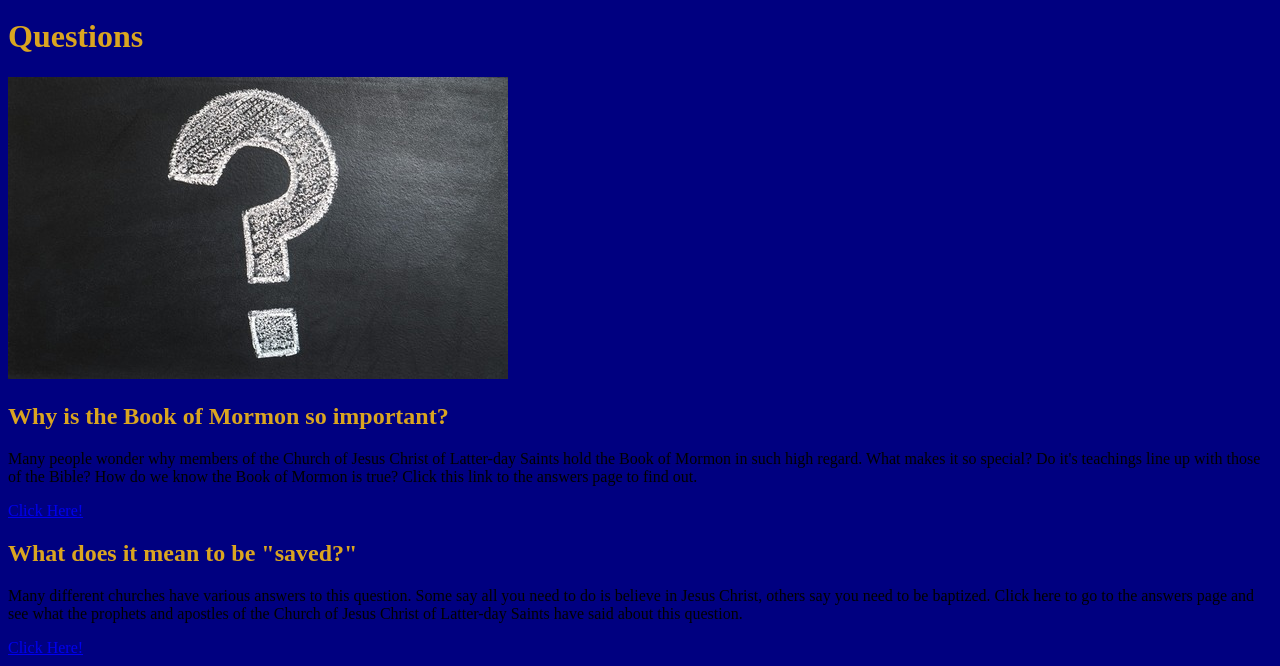
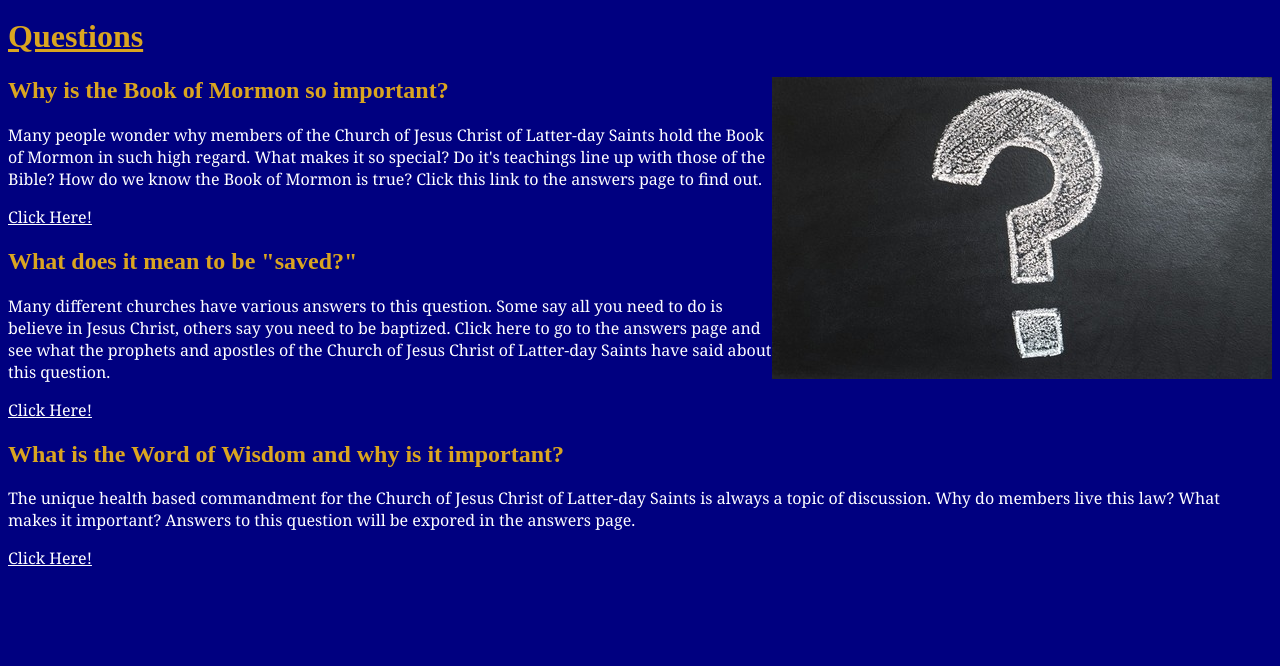
Before and after one commit to spencerallman/WDD130A, a plain HTML site: page personal_site/questions.html in a window 1280 px wide. Shown: the part 115-781 px from the top of the page. Drawn offline with Linux system fonts and the light colour scheme.

Commit message:
completetd questions page

```diff
--- a/personal_site/questions.html
+++ b/personal_site/questions.html
@@ -17,19 +17,25 @@
         </nav>
     </header>
     <main>
+        <div id="questionpage">
             <h1>Questions</h1>
                 <img src="images/question mark-min.jpg" alt="Question Mark">
+            <div id="q1">
                 <h2>Why is the Book of Mormon so important?</h2>
                 <p>Many people wonder why members of the Church of Jesus Christ of Latter-day Saints hold the Book of Mormon in such high regard. What makes it so special? Do it's teachings line up with those of the Bible? How do we know the Book of Mormon is true? Click this link to the answers page to find out.</p>
                 <a href="answers.html">Click Here!</a>
-
+            </div>
+            <div id="q2">
                 <h2>What does it mean to be "saved?"</h2>
                 <p>Many different churches have various answers to this question. Some say all you need to do is believe in Jesus Christ, others say you need to be baptized. Click here to go to the answers page and see what the prophets and apostles of the Church of Jesus Christ of Latter-day Saints have said about this question.</p>
                 <a href="answers.html">Click Here!</a>
-
+            </div>
+            <div id="q3">
                 <h2>What is the Word of Wisdom and why is it important?</h2>
                 <p>The unique health based commandment for the Church of Jesus Christ of Latter-day Saints is always a topic of discussion. Why do members live this law? What makes it important? Answers to this question will be expored in the answers page.</p>
                 <a href="answers.html">Click Here!</a>
+            </div>
+        </div>
     </main>
     <footer>
         <p>Scripture Power &copy; 2024 - Spencer Allman</p>
--- a/personal_site/styles/styles.css
+++ b/personal_site/styles/styles.css
@@ -62,6 +62,28 @@
     grid-column: 3/6;
 }
 
+#questionpage{
+    background-color: navy;
+}
+
+#questionpage img{
+    float: right;
+}
+
+#questionpage h1{
+    text-decoration: underline;
+}
+
+#questionpage a, p{
+    color: white;
+    font-family: Georgia, 'Times New Roman', Times, serif;
+
+}
+
+#questionpage a:hover{
+    color: goldenrod;
+}
+
 footer{
     display: flex;
     justify-content: space-around;
@@ -74,6 +96,10 @@
     color: navy;
 }
 
+footer p{
+    color: navy;
+}
+
 footer a:hover {
     color: white;
     background-color: navy;
```
Lines whose indentation alone changed are shown as unchanged.
